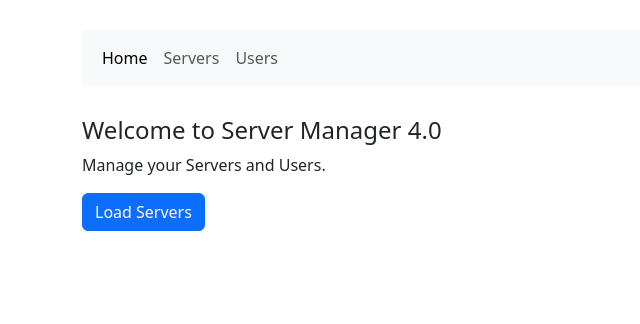
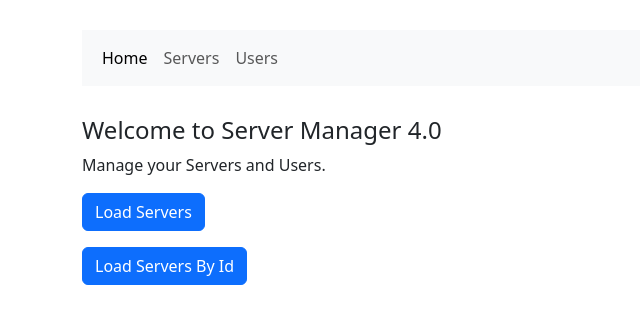
Before and after one commit to Bindhusha-Sadasivan/Routing, an Angular app: page / in a window 1280 px wide. Shown: the top 324 px of the page, without its empty margins (0-640 px from the left). Built offline with nearby package versions, Linux system fonts and the light colour scheme.

Commit message:
137 - Passing Query Parameters and Fragments

```diff
--- a/src/app/app.routes.ts
+++ b/src/app/app.routes.ts
@@ -3,6 +3,7 @@ import { HomeComponent } from './home/home.component';
 import { UsersComponent } from './users/users.component';
 import { ServersComponent } from './servers/servers.component';
 import { UserComponent } from './users/user/user.component';
+import { EditServerComponent } from './servers/edit-server/edit-server.component';
 
 export const routes: Routes = [
   {
@@ -21,5 +22,10 @@ export const routes: Routes = [
   {
     path: 'servers',
     component: ServersComponent
+  },
+  //To learn about queryPrameters and fragments
+  {
+    path: 'servers/:id/edit',
+    component: EditServerComponent
   }
 ];
--- a/src/app/home/home.component.html
+++ b/src/app/home/home.component.html
@@ -2,4 +2,8 @@
 <p>Manage your Servers and Users.</p>
 
 <!-- Using Absolute URL -->
-<button (click)="loadServers()" class="btn btn-primary">Load Servers</button>
+<div><button (click)="loadServers()" class="btn btn-primary">Load Servers</button></div>
+
+<!-- Using routerLink, queryParams and fragmets -->
+
+<div class="mt-3"><button (click)="loadServersById(2)" class="btn btn-primary">Load Servers By Id</button></div>
--- a/src/app/home/home.component.ts
+++ b/src/app/home/home.component.ts
@@ -23,5 +23,7 @@ export class HomeComponent implements OnInit {
     this.router.navigate(['/servers']);  //http://localhost:4200/servers
   }
 
-
+  loadServersById(id:number){
+    this.router.navigate(['/servers', id, 'edit'], {queryParams:{allowEdit:'true'}, fragment:'loading'});
+  }
 }
--- a/src/app/servers/edit-server/edit-server.component.ts
+++ b/src/app/servers/edit-server/edit-server.component.ts
@@ -2,13 +2,14 @@ import { Component, OnInit } from '@angular/core';
 
 import { ServersService } from '../servers.service';
 import { FormsModule } from '@angular/forms';
+import { RouterModule } from '@angular/router';
 
 @Component({
   selector: 'app-edit-server',
   templateUrl: './edit-server.component.html',
   styleUrls: ['./edit-server.component.css'],
   standalone: true,
-  imports:[FormsModule]
+  imports:[FormsModule, RouterModule]
 })
 export class EditServerComponent implements OnInit {
   server!: {id: number, name: string, status: string};
--- a/src/app/servers/servers.component.html
+++ b/src/app/servers/servers.component.html
@@ -1,8 +1,16 @@
 <div class="row">
   <div class="col-xs-12 col-sm-4">
     <div class="list-group">
+      <!-- <a
+        href="#"
+        class="list-group-item"
+        *ngFor="let server of servers">
+        {{ server.name }}
+      </a> -->
       <a
-        href="#"
+        [routerLink]="['/servers', 5, 'edit']"
+        [queryParams]="{allowEdit:true}"
+        fragment="loading"
         class="list-group-item"
         *ngFor="let server of servers">
         {{ server.name }}
--- a/src/app/servers/servers.service.ts
+++ b/src/app/servers/servers.service.ts
@@ -1,3 +1,8 @@
+import { Injectable } from "@angular/core";
+
+@Injectable({
+  providedIn: 'root'
+})
 export class ServersService {
   private servers:any = [
     {
```
Also changed, not shown: src/app/servers/Using routerLinks, queryParams, fragments.txt (added).
